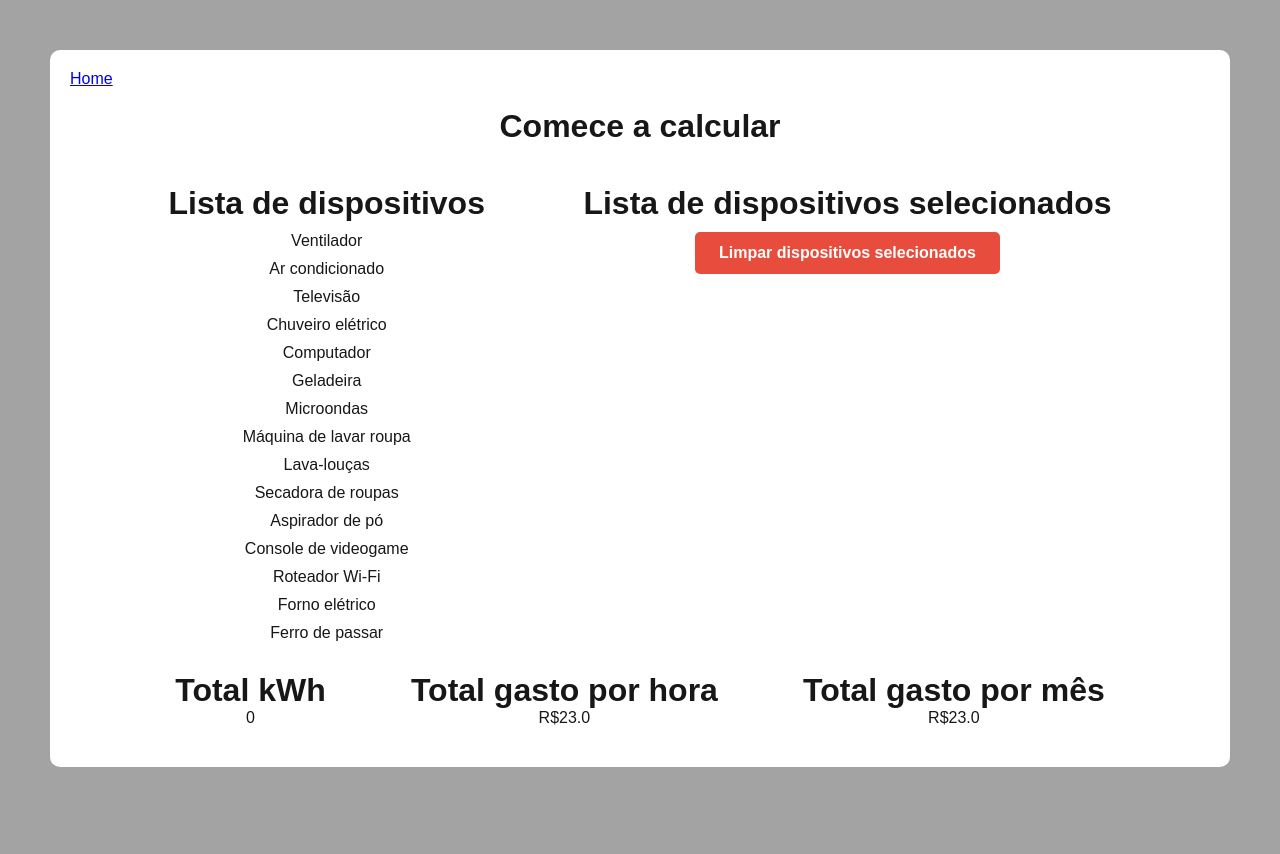
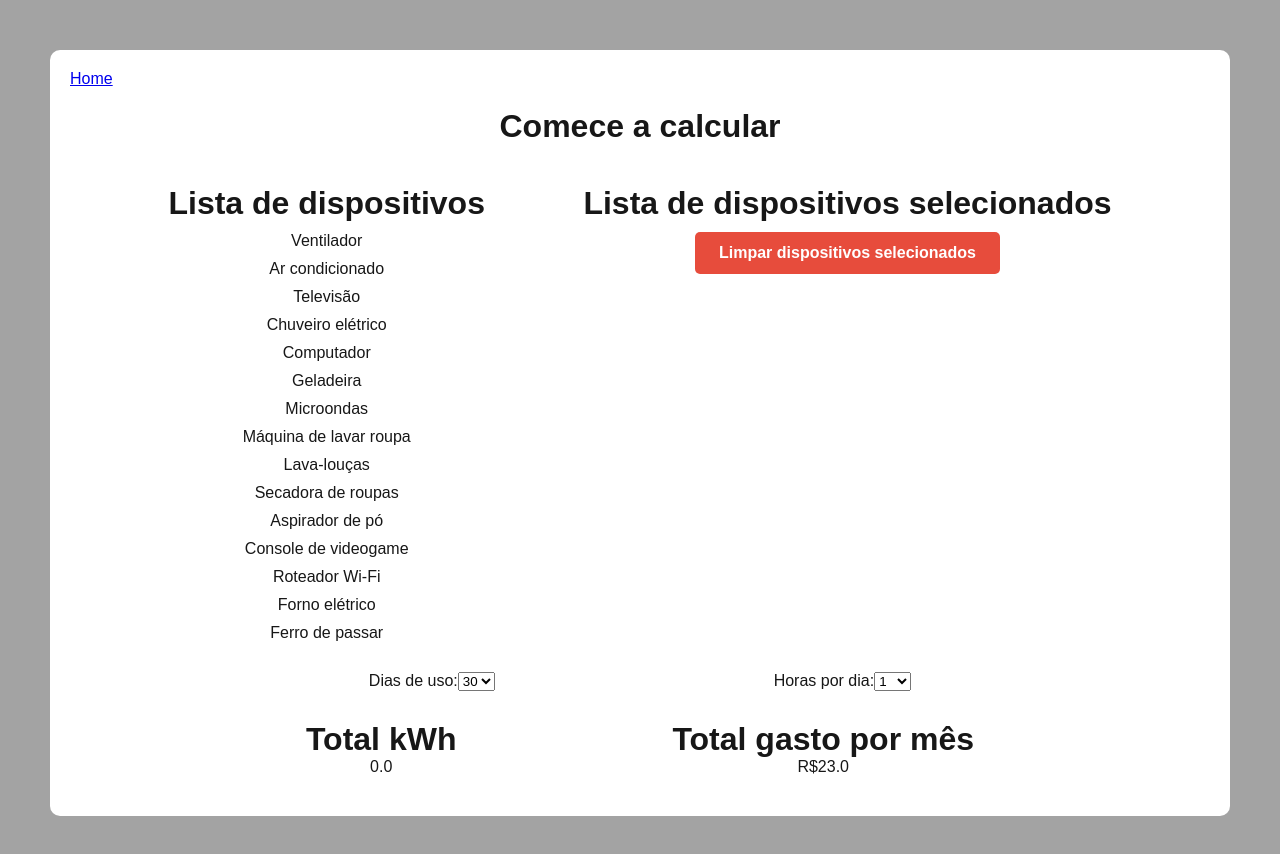
Before and after one commit to ferrarizaum/electricity-bill-calculator, a Next.js app: page /calcular in a window 1280 px wide. Shown: the top 854 px of the page. Before the commit the page ends 817 px from the top, so only its background shows below. Built offline with nearby package versions, Linux system fonts and the light colour scheme.

Commit message:
fixing calc

```diff
--- a/src/api/devices.tsx
+++ b/src/api/devices.tsx
@@ -2,7 +2,7 @@ export type DeviceProps = {
   id: number;
   name: string;
   description: string;
-  consumokWh: number;
+  watts: number;
 };
 
 export const devicesArray: DeviceProps[] = [
@@ -10,90 +10,90 @@ export const devicesArray: DeviceProps[] = [
     id: 1,
     name: "Ventilador",
     description: "Electric fan for cooling",
-    consumokWh: 0.05, // 50W fan used for 1 hour
+    watts: 50,
   },
   {
     id: 2,
     name: "Ar condicionado",
     description: "Air conditioner",
-    consumokWh: 2.0, // 2000W air conditioner for 1 hour
+    watts: 2000,
   },
   {
     id: 3,
     name: "Televisão",
     description: "LED television",
-    consumokWh: 0.1, // 100W TV for 1 hour
+    watts: 100,
   },
   {
     id: 4,
     name: "Chuveiro elétrico",
     description: "Electric shower",
-    consumokWh: 6.0, // 6000W (6kW) for 1 hour
+    watts: 6000,
   },
   {
     id: 5,
     name: "Computador",
     description: "Desktop computer",
-    consumokWh: 0.2, // 200W computer for 1 hour
+    watts: 200,
   },
   {
     id: 6,
     name: "Geladeira",
     description: "Common household refrigerator",
-    consumokWh: 0.15, // 150W for 1 hour (average, continuous use)
+    watts: 150,
   },
   {
     id: 7,
     name: "Microondas",
     description: "Microwave oven for heating food",
-    consumokWh: 1.2, // 1200W microwave for 1 hour
+    watts: 1200,
   },
   {
     id: 8,
     name: "Máquina de lavar roupa",
     description: "Washing machine for cleaning clothes",
-    consumokWh: 0.5, // 500W for 1 full wash cycle (~1 hour)
+    watts: 500,
   },
   {
     id: 9,
     name: "Lava-louças",
     description: "Dishwasher for cleaning dishes",
-    consumokWh: 1.5, // 1500W for 1 full cycle (~1 hour)
+    watts: 1500,
   },
   {
     id: 10,
     name: "Secadora de roupas",
     description: "Clothes dryer",
-    consumokWh: 2.5, // 2500W for 1 hour
+    watts: 2500,
   },
   {
     id: 11,
     name: "Aspirador de pó",
     description: "Vacuum cleaner for cleaning floors",
-    consumokWh: 0.8, // 800W for 1 hour
+    watts: 800,
   },
   {
     id: 12,
     name: "Console de videogame",
     description: "Gaming console for entertainment",
-    consumokWh: 0.15, // 150W for 1 hour
+    watts: 150,
   },
   {
     id: 13,
     name: "Roteador Wi-Fi",
     description: "Wi-Fi router for internet connection",
-    consumokWh: 0.01, // 10W for 1 hour
+    watts: 10,
   },
   {
     id: 14,
     name: "Forno elétrico",
     description: "Electric oven for baking",
-    consumokWh: 2.0, // 2000W for 1 hour
+    watts: 2000,
   },
   {
     id: 15,
     name: "Ferro de passar",
     description: "Electric iron for ironing clothes",
-    consumokWh: 1.2, // 1200W for 1 hour
+    watts: 1200,
   },
 ];
--- a/src/components/Calculator.tsx
+++ b/src/components/Calculator.tsx
@@ -7,17 +7,23 @@ import { useStateContext } from "./Context/StateContext";
 
 export const Calculator = () => {
   const [selectedDevices, setSelectedDevices] = useState<DeviceProps[]>([]);
+  const [totalKWH, setTotalKWH] = useState<number>(0);
+  const [usageDays, setUsageDays] = useState<number>(30); // Dias de uso padrão
+  const [usageHours, setUsageHours] = useState<number>(1); // Horas de uso padrão por dia
   const { selectedState } = useStateContext();
-  console.log(selectedState);
+
   const handleClick = (e: DeviceProps) => {
-    console.log(e);
     setSelectedDevices((prevDevices) => [...prevDevices, e]);
+    let teste = totalKWH + (e.watts * usageHours * usageDays) / 1000;
+    setTotalKWH(teste);
   };
 
-  const totalConsumokWh = selectedDevices.reduce(
-    (total, device) => total + device.consumokWh,
-    0
-  );
+  // const totalConsumokWh = selectedDevices.reduce(
+  //   (total, device) => total + (device.watts * usageHours * usageDays) / 1000,
+  //   0
+  // );
+
+  let totalConsumokWh = totalKWH;
 
   return (
     <>
@@ -41,18 +47,59 @@ export const Calculator = () => {
           </div>
           {selectedDevices.map((e, index) => (
             <div key={index} style={{ textAlign: "center", margin: 10 }}>
-              <p onClick={() => handleClick(e)}>{e.name}</p>
+              <p>{e.name}</p>
             </div>
           ))}
           <div style={{ textAlign: "center", margin: 10 }}>
             <Button
               color="#e74c3c"
               text="Limpar dispositivos selecionados"
-              onClick={() => setSelectedDevices([])}
+              onClick={() => {
+                setSelectedDevices([]);
+                setTotalKWH(0);
+              }}
             />
           </div>
         </div>
       </div>
+
+      <div
+        style={{
+          display: "flex",
+          justifyContent: "space-evenly",
+          margin: 10,
+          padding: 10,
+        }}
+      >
+        <div style={{ textAlign: "center" }}>
+          <label>Dias de uso:</label>
+          <select
+            value={usageDays}
+            onChange={(e) => setUsageDays(Number(e.target.value))}
+          >
+            {[...Array(31).keys()].map((day) => (
+              <option key={day} value={day + 1}>
+                {day + 1}
+              </option>
+            ))}
+          </select>
+        </div>
+
+        <div style={{ textAlign: "center" }}>
+          <label>Horas por dia:</label>
+          <select
+            value={usageHours}
+            onChange={(e) => setUsageHours(Number(e.target.value))}
+          >
+            {[...Array(25).keys()].map((hour) => (
+              <option key={hour} value={hour}>
+                {hour}
+              </option>
+            ))}
+          </select>
+        </div>
+      </div>
+
       <div
         style={{
           display: "flex",
@@ -63,17 +110,17 @@ export const Calculator = () => {
       >
         <div style={{ textAlign: "center" }}>
           <h1>Total kWh</h1>
-          {totalConsumokWh}
+          {totalConsumokWh.toFixed(1)}
         </div>
-        <div style={{ textAlign: "center" }}>
-          <h1>Total gasto por hora</h1>
-          R$
-          {(totalConsumokWh * 0.824 + selectedState.tariff).toFixed(1)}
-        </div>
+        {/* <div style={{ textAlign: "center" }}>
+            <h1>Total gasto por hora</h1>
+            R$
+            {(totalConsumokWh * 0.824 + selectedState.tariff).toFixed(1)}
+          </div> */}
         <div style={{ textAlign: "center" }}>
           <h1>Total gasto por mês</h1>
           R$
-          {(totalConsumokWh * 0.824 * 30 + selectedState.tariff).toFixed(1)}
+          {(totalConsumokWh * 0.824 + selectedState.tariff).toFixed(1)}
         </div>
       </div>
     </>
```
